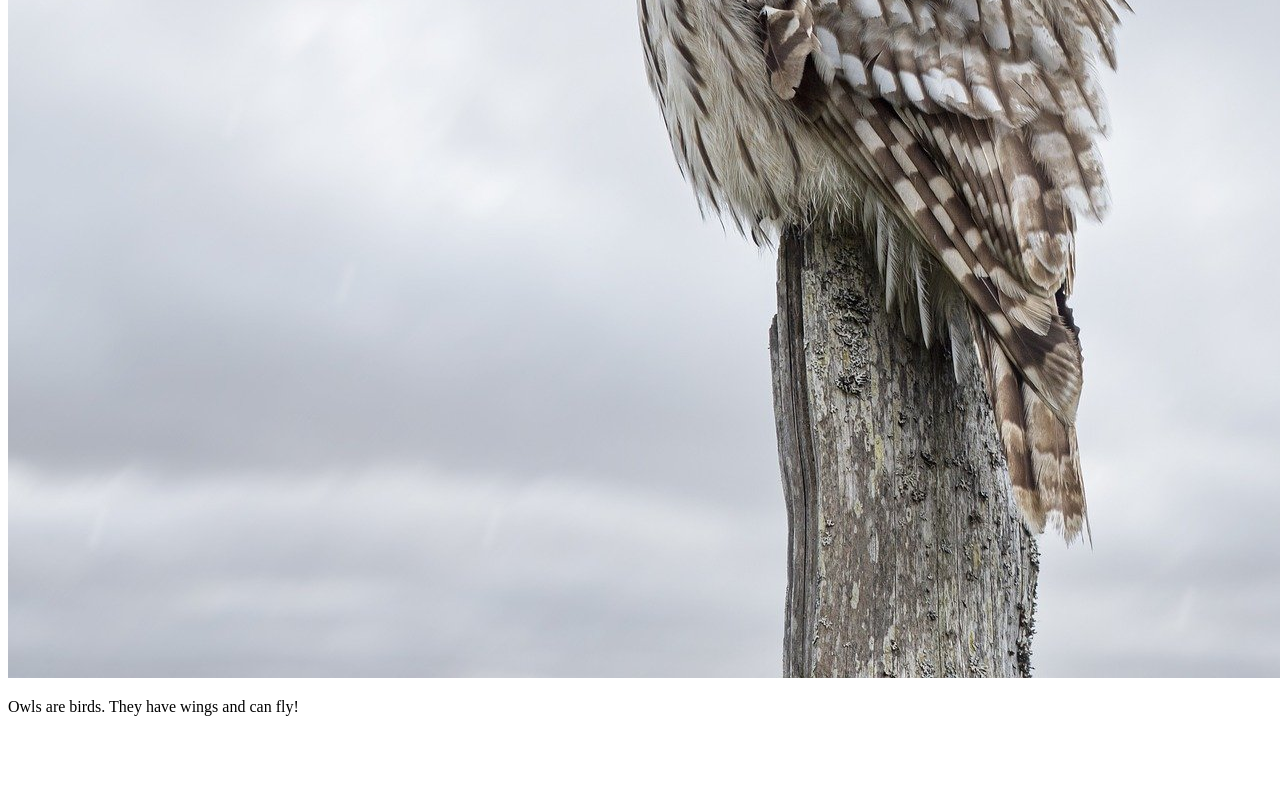
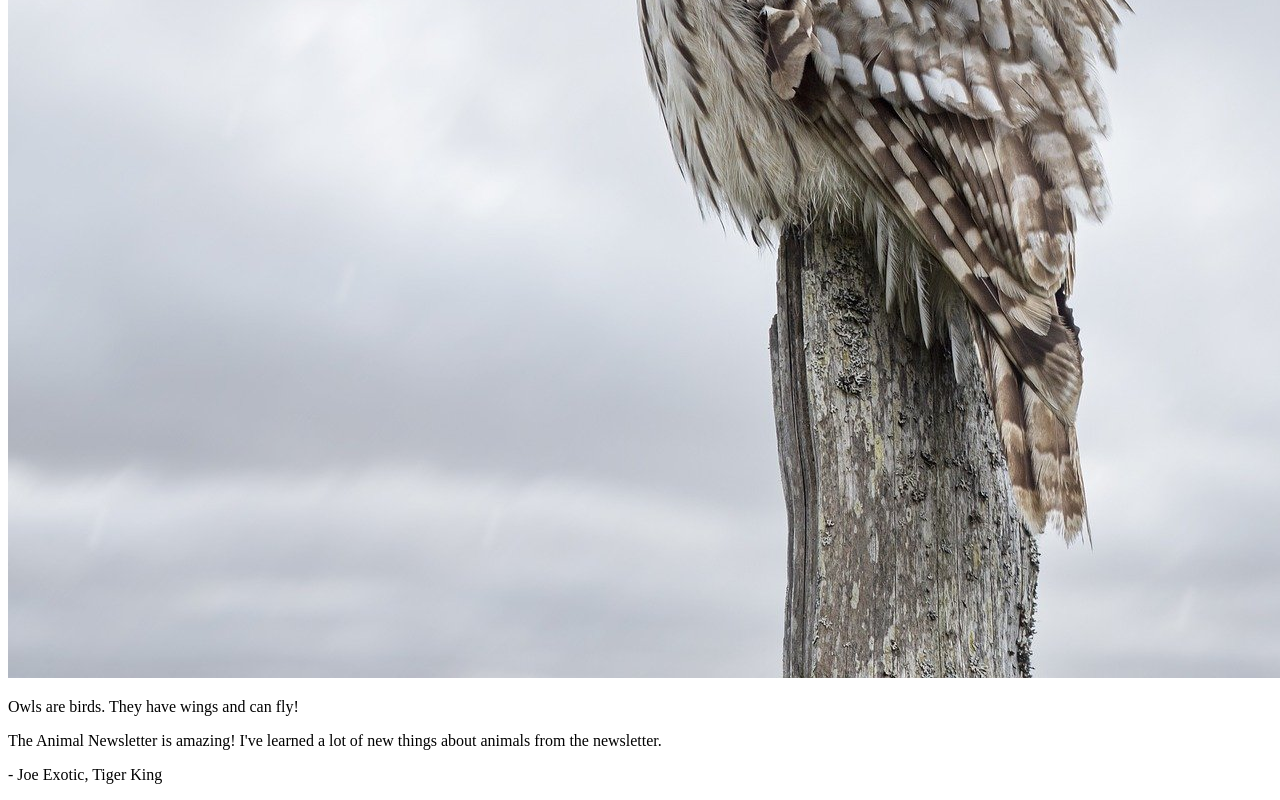
Before and after one commit to cypherbean-io/odin-landing-page, a plain HTML site: page index.html in a window 1280 px wide. Shown: the part 4872-5672 px from the top of the page. Before the commit the page ends 5604 px from the top, so only its background shows below. Drawn offline with Linux system fonts and the light colour scheme.

Commit message:
Add content to section three

```diff
--- a/index.html
+++ b/index.html
@@ -41,7 +41,8 @@
             </div>
     </div>
     <div class="three">
-
+      <p>The Animal Newsletter is amazing! I've learned a lot of new things about animals from the newsletter.</p>
+      <p>- Joe Exotic, Tiger King</p>
     </div>
     <div class="four">
 
```
